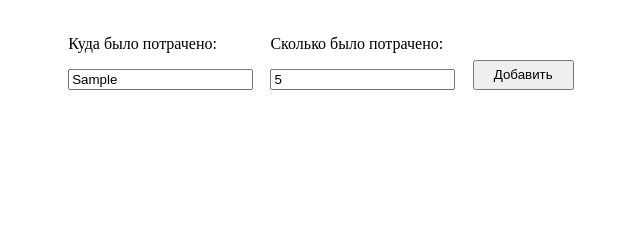
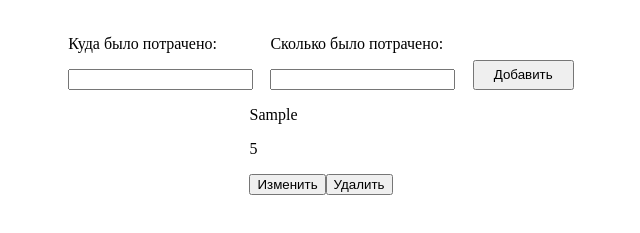
Before and after one commit to DmitriyGlotov/accounting-finance, a plain HTML site: page index.html in a window 1280 px wide. Both pictures are taken after typing "Sample", "5" into the empty fields and a click on the button "Добавить". Shown: the part 69-302 px from the top of the page, without its empty margins (319-959 px from the left). Drawn offline with Linux system fonts and the light colour scheme.

Commit message:
create add button

```diff
--- a/index.html
+++ b/index.html
@@ -23,17 +23,7 @@
     <div class="total-cost">
       <!-- Итого -->
     </div>
-    <div class="container">
-      <div class="shop-and-cost">
-        <div class="box">
-          <!-- 1) Магазин "Пятерочка" -->
-        </div>
-        <div class="container-button">
-          <!-- buttton edit -->
-          <!-- buttton delete -->
-        </div>
-      </div>
-    </div>
+    <div class="content-page"></div>
   </div>
 
 
--- a/script.js
+++ b/script.js
@@ -1,6 +1,87 @@
+let allTask = [];
+let valueNameShop = '';
+let valueCost = '';
+let nameShop = null;
+let cost = 0;
+
 const buttonAdd = document.createElement('button');
 buttonAdd.className = 'button-add';
 buttonAdd.textContent = 'Добавить';
 
 const mainElemets = document.querySelector('.main-elements');
 mainElemets.appendChild(buttonAdd);
+
+window.onload =  init = () =>  {
+  nameShop = document.querySelector('.shop');
+  nameShop.addEventListener('change', updateNameShop);
+  cost = document.querySelector('.cost');
+  cost.addEventListener('change', updateCost);
+
+  render();
+}
+
+buttonAdd.onclick = () => {
+  valueNameShop = valueNameShop.trim();
+
+  if (!valueNameShop || !valueCost) {
+    nameShop.value = '';
+    return (alert ('ERROR'));
+  }
+
+  allTask.push({
+    textNameShop: valueNameShop,
+    textCost: valueCost,
+  });
+
+  valueNameShop = '';
+  nameShop.value = '';
+
+  valueCost = '';
+  cost.value = '';
+
+  render();
+
+}
+
+const updateNameShop = (event) => { valueNameShop = event.target.value; }
+
+const updateCost = (event) => { valueCost = event.target.value; }
+
+const render = () => {
+  const content = document.querySelector('.content-page');
+
+  while (content.firstChild) {
+    content.removeChild(content.firstChild);
+  }
+
+  allTask.forEach((item, index) => {
+    const container = document.createElement('div');
+    container.id = `task-${index}`;
+    container.className = 'task';
+
+    const containBut = document.createElement('div');
+    containBut.className = '.container-button';
+
+    const textNameShop = document.createElement('p');
+    textNameShop.innerText = item.textNameShop;
+    container.appendChild(textNameShop);
+
+    const numberCost = document.createElement('p');
+    numberCost.innerText = item.textCost;
+    container.appendChild(numberCost);
+
+    const buttonEdit = document.createElement('button');
+    buttonEdit.className = 'button-edit';
+    buttonEdit.textContent = 'Изменить';
+    containBut.appendChild(buttonEdit);
+
+    const buttonDelete = document.createElement('button');
+    buttonDelete.className = 'button-delete';
+    buttonDelete.textContent = 'Удалить';
+    containBut.appendChild(buttonDelete);
+
+    container.appendChild(containBut);
+    content.appendChild(container);
+  });
+
+}
```
